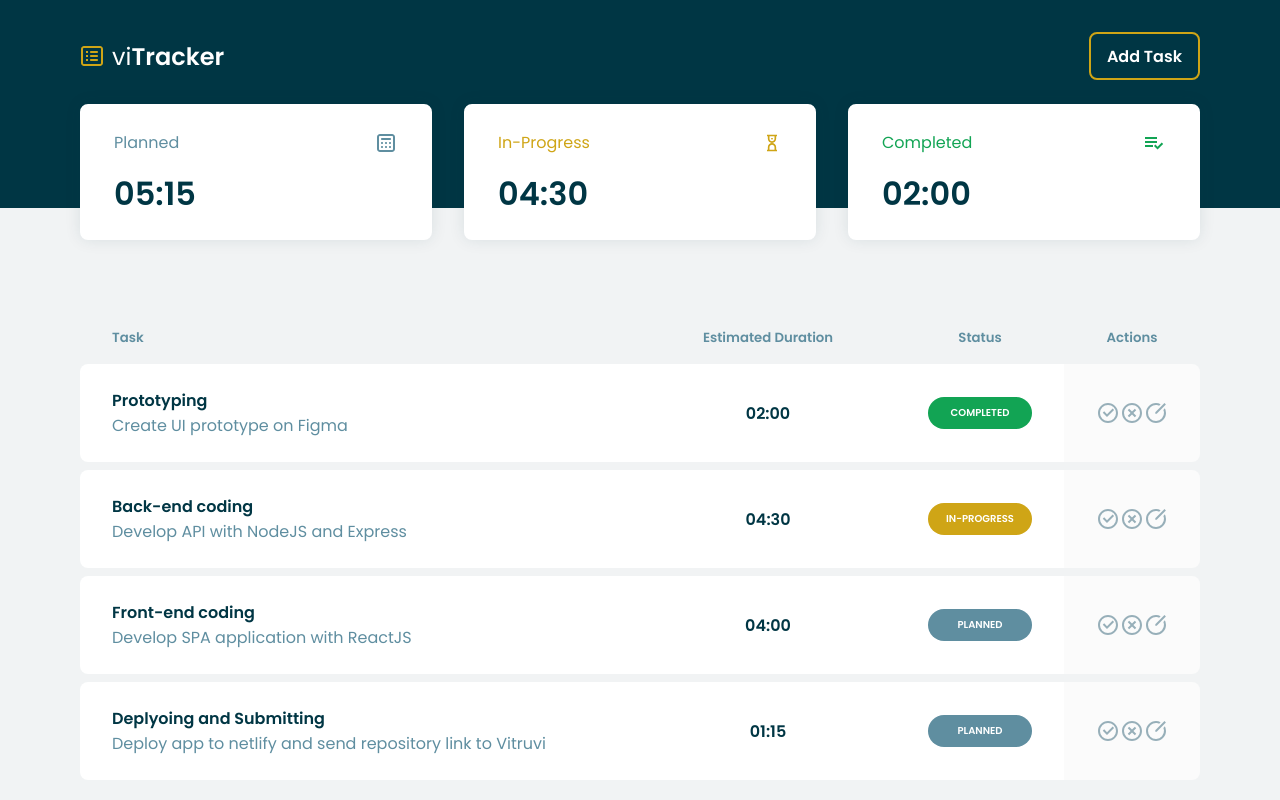
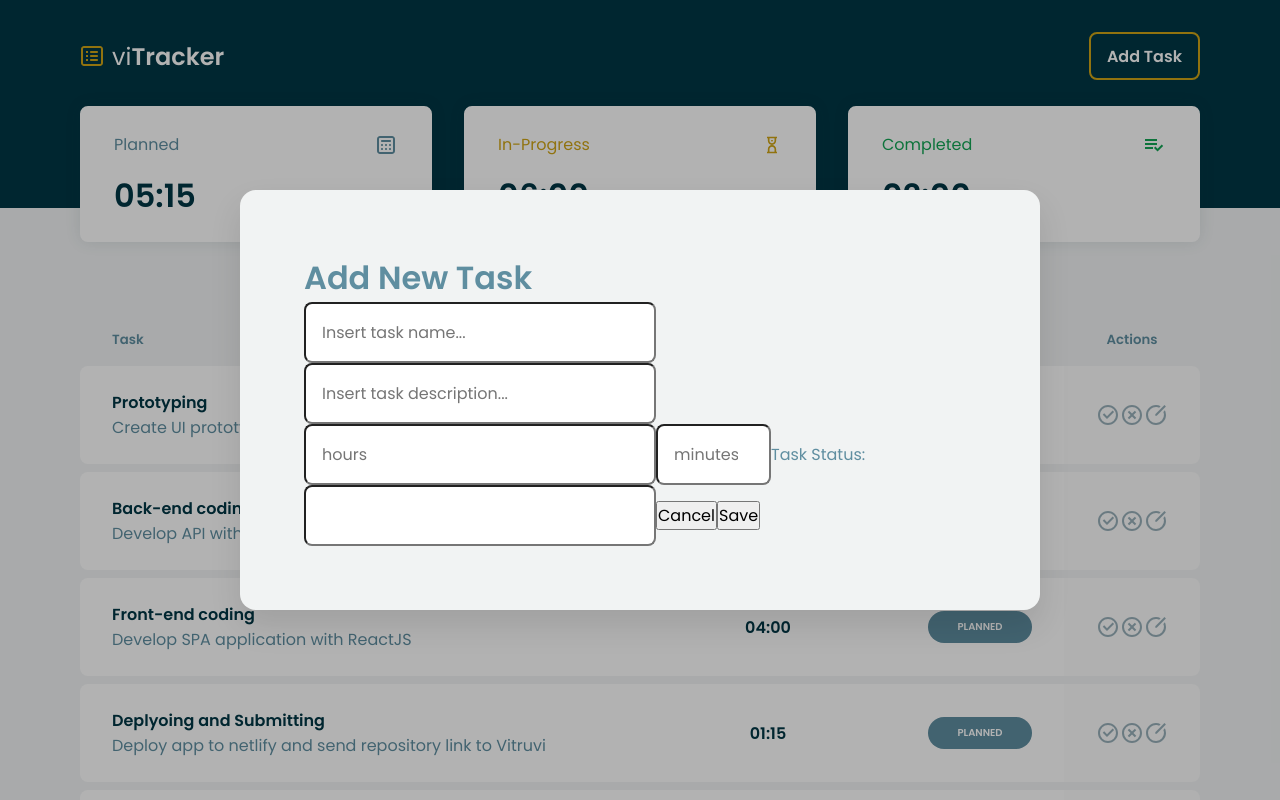
Before and after one commit to brunomendonca-com/viTracker, a React (Create React App) app: page / in a window 1280 px wide. Both pictures are taken after a click on the button "Add Task". Shown: the top 800 px of the page. Built offline with nearby package versions, Linux system fonts and the light colour scheme; data requests are answered from the project's data file.

Commit message:
Add task modal and tasks duration sum.

```diff
--- a/db.json
+++ b/db.json
@@ -27,6 +27,20 @@
       "estimate": 4500000,
       "state": "Planned",
       "id": 4
+    },
+    {
+      "name": "Bruno Mendonca",
+      "description": "Discovering new careers",
+      "estimate": 3600000,
+      "state": "In-Progress",
+      "id": 5
+    },
+    {
+      "name": "Trail Bottle Depot ",
+      "description": "teste descrptio",
+      "estimate": 1800000,
+      "state": "In-Progress",
+      "id": 6
     }
   ]
 }
--- a/src/App.tsx
+++ b/src/App.tsx
@@ -1,9 +1,12 @@
 import React, { useEffect, useState } from 'react';
+import api from './services/api';
+
+import AddTaskModal from './components/AddTaskModal';
 import Header from './components/Header';
+import StatusPanel from './components/StatusPanel';
+import TaskList from './components/TaskList';
 
 import GlobalStyle from './styles/global';
-import api from './services/api';
-import TaskList from './components/TaskList';
 
 export interface Task {
   id: number;
@@ -12,23 +15,73 @@ export interface Task {
   estimate: number;
   state: 'Planned' | 'In-Progress' | 'Completed';
 }
+export interface Status {
+  planned: number;
+  inProgress: number;
+  completed: number;
+}
 
 const App: React.FC = () => {
   const [tasks, setTasks] = useState<Task[]>([]);
+  const [modalVisible, setModalVisible] = useState<boolean>(false);
+  const [status, setStatus] = useState<Status>({
+    planned: 0,
+    inProgress: 0,
+    completed: 0,
+  });
 
   useEffect(() => {
     async function loadTasks(): Promise<void> {
       const response = await api.get('/tasks');
-      setTasks(response.data);
+      const fetchedTasks = response.data;
+      setTasks(fetchedTasks);
     }
 
     loadTasks();
   }, []);
 
+  useEffect(() => {
+    const statusSum = tasks.reduce(
+      (accumulator: Status, task: Task) => {
+        switch (task.state) {
+          case 'Planned':
+            accumulator.planned += Number(task.estimate);
+            break;
+          case 'In-Progress':
+            accumulator.inProgress += Number(task.estimate);
+            break;
+          case 'Completed':
+            accumulator.completed += Number(task.estimate);
+            break;
+          default:
+            break;
+        }
+        return accumulator;
+      },
+      {
+        planned: 0,
+        inProgress: 0,
+        completed: 0,
+      },
+    );
+
+    setStatus(statusSum);
+  }, [tasks]);
+
+  const handleOpenModal = () => {
+    setModalVisible(true);
+  };
+
+  const handleCloseModal = () => {
+    setModalVisible(false);
+  };
+
   return (
     <>
-      <Header />
-      <TaskList tasks={tasks} />
+      <Header onAddNewTask={handleOpenModal} />
+      <StatusPanel data={status} />
+      <TaskList data={tasks} />
+      {modalVisible && <AddTaskModal onCancel={handleCloseModal} />}
       <GlobalStyle />
     </>
   );
--- /dev/null
+++ b/src/components/AddTaskModal/index.tsx
@@ -0,0 +1,132 @@
+/* eslint-disable jsx-a11y/label-has-associated-control */
+/* eslint-disable jsx-a11y/control-has-associated-label */
+/* eslint-disable jsx-a11y/no-autofocus */
+import React, { FormEvent, useState } from 'react';
+
+import { ModalBackground, ModalContainer } from './styles';
+import api from '../../services/api';
+
+interface NewTask {
+  name: string;
+  description: string;
+  estimate: number;
+  state: string;
+}
+
+interface TaskModalProps {
+  onCancel: () => void;
+}
+
+const AddTaskModal: React.FC<TaskModalProps> = ({
+  onCancel,
+}: TaskModalProps) => {
+  const [name, setName] = useState<string>();
+  const [description, setDescription] = useState<string>();
+  const [hours, setHours] = useState<number>();
+  const [minutes, setMinutes] = useState<number>();
+  const [state, setState] = useState<string>();
+
+  async function handleAddTask(
+    event: FormEvent<HTMLFormElement>,
+  ): Promise<void> {
+    event.preventDefault();
+    console.log(event.target);
+    // if (!event.target) {
+    //   alert('Please, fill out all the fields.');
+    //   return;
+    // }
+
+    try {
+      let hoursToMillis;
+      let minutesToMillis;
+      let estimate;
+
+      if (hours) {
+        hoursToMillis = hours * 60 * 60 * 1000;
+      }
+      if (minutes) {
+        minutesToMillis = minutes * 60 * 1000;
+      }
+
+      if (!hoursToMillis && !minutesToMillis) estimate = 0;
+      if (hoursToMillis && !minutesToMillis) estimate = hoursToMillis;
+      if (!hoursToMillis && minutesToMillis) estimate = minutesToMillis;
+      if (hoursToMillis && minutesToMillis)
+        estimate = hoursToMillis + minutesToMillis;
+
+      const response = await api.post<NewTask>('/tasks', {
+        name,
+        description,
+        estimate,
+        state,
+      });
+      console.log(response.data);
+      onCancel();
+    } catch (err) {
+      alert('Something went wrong.');
+      onCancel();
+    }
+  }
+
+  return (
+    <ModalBackground>
+      <ModalContainer>
+        <form onSubmit={handleAddTask}>
+          <h1>Add New Task</h1>
+          <input
+            type="text"
+            placeholder="Insert task name..."
+            name="name"
+            required
+            autoFocus
+            onChange={event => setName(event.target.value)}
+          />
+          <input
+            type="text"
+            placeholder="Insert task description..."
+            name="description"
+            required
+            onChange={event => setDescription(event.target.value)}
+          />
+          <input
+            type="number"
+            placeholder="hours"
+            name="hours"
+            min="0"
+            onChange={event => setHours(Number(event.target.value))}
+          />
+          <input
+            type="number"
+            placeholder="minutes"
+            name="minutes"
+            min="0"
+            max="45"
+            step="15"
+            onChange={event => setMinutes(Number(event.target.value))}
+          />
+
+          <label htmlFor="status">Task Status:</label>
+          <input
+            list="status-options"
+            id="status"
+            name="status"
+            onChange={event => setState(event.target.value)}
+          />
+
+          <datalist id="status-options">
+            <option value="Planned" />
+            <option value="In-Progress" />
+            <option value="Completed" />
+          </datalist>
+
+          <button type="button" onClick={() => onCancel()}>
+            Cancel
+          </button>
+          <button type="submit">Save</button>
+        </form>
+      </ModalContainer>
+    </ModalBackground>
+  );
+};
+
+export default AddTaskModal;
--- /dev/null
+++ b/src/components/AddTaskModal/styles.ts
@@ -0,0 +1,34 @@
+import styled from 'styled-components';
+
+export const ModalBackground = styled.div`
+  background: rgba(0, 0, 0, 0.3);
+
+  position: absolute;
+  top: 0;
+  left: 0;
+  z-index: 99;
+
+  width: 100%;
+  height: 100vh;
+
+  display: flex;
+  align-items: center;
+  justify-content: center;
+`;
+
+export const ModalContainer = styled.div`
+  background: #f1f3f3;
+  border-radius: 16px;
+  box-shadow: 0px 16px 32px rgba(0, 0, 0, 0.1);
+  max-width: 800px;
+  margin: 0 40px;
+  padding: 64px;
+
+  display: flex;
+  align-items: center;
+
+  input {
+    border-radius: 8px;
+    padding: 16px;
+  }
+`;
--- a/src/components/Header/index.tsx
+++ b/src/components/Header/index.tsx
@@ -1,23 +1,21 @@
 import React from 'react';
 
-import { Container, Button, StatusContainer } from './styles';
+import { Container, Button } from './styles';
 
 import Logo from '../Logo';
-import StatusBox from '../StatusBox';
 
-const Header: React.FC = () => {
+interface HeaderProps {
+  onAddNewTask: () => void;
+}
+
+const Header: React.FC<HeaderProps> = ({ onAddNewTask }: HeaderProps) => {
   return (
     <Container>
       <header>
         <nav>
           <Logo />
-          <Button onClick={() => alert('Click')}>Add Task</Button>
+          <Button onClick={() => onAddNewTask()}>Add Task</Button>
         </nav>
-        <StatusContainer>
-          <StatusBox status="Planned" duration={18900000} />
-          <StatusBox status="In-Progress" duration={16200000} />
-          <StatusBox status="Completed" duration={7200000} />
-        </StatusContainer>
       </header>
     </Container>
   );
--- a/src/components/Header/styles.tsx
+++ b/src/components/Header/styles.tsx
@@ -3,7 +3,6 @@ import styled from 'styled-components';
 export const Container = styled.div`
   background: #003644;
   height: 208px;
-  margin-bottom: 32px;
 
   header {
     max-width: 1200px;
@@ -37,10 +36,3 @@ export const Button = styled.button`
     background: #cfa516;
   }
 `;
-
-export const StatusContainer = styled.div`
-  display: flex;
-  flex: 1;
-  align-items: flex-end;
-  margin-bottom: -32px;
-`;
--- a/src/components/StatusBox/index.tsx
+++ b/src/components/StatusBox/index.tsx
@@ -40,15 +40,20 @@ const StatusBox: React.FC<StatusBoxProps> = ({
   status,
   duration,
 }: StatusBoxProps) => {
+  const getParsedDuration = () => {
+    if (duration && duration > 0) {
+      return Duration.fromMillis(duration).toFormat('hh:mm');
+    }
+    return '';
+  };
+
   return (
     <Container>
       <Description>
         <h4 style={{ color: colors[status] }}>{status}</h4>
         {renderIcon(status)}
       </Description>
-      <DurationLabel>
-        {duration && Duration.fromMillis(duration).toFormat('hh:mm')}
-      </DurationLabel>
+      <DurationLabel>{getParsedDuration()}</DurationLabel>
     </Container>
   );
 };
--- a/src/components/StatusBox/styles.ts
+++ b/src/components/StatusBox/styles.ts
@@ -5,7 +5,6 @@ export const Container = styled.div`
   border: 2px solid white;
   border-radius: 8px;
   box-shadow: 0px 0px 16px rgba(0, 54, 68, 0.1);
-  cursor: pointer;
   height: 136px;
   margin-right: 32px;
   padding: 24px 32px 32px;
@@ -21,9 +20,10 @@ export const Container = styled.div`
     margin-right: 0;
   }
 
+  /* cursor: pointer;
   &:hover {
     border: 2px solid #cfa516;
-  }
+  } */
 `;
 
 export const Description = styled.div`
--- /dev/null
+++ b/src/components/StatusPanel/index.tsx
@@ -0,0 +1,27 @@
+import React from 'react';
+
+import { Container } from './styles';
+
+import StatusBox from '../StatusBox';
+
+interface StatusPanelProps {
+  data: {
+    planned: number;
+    inProgress: number;
+    completed: number;
+  };
+}
+
+const StatusPanel: React.FC<StatusPanelProps> = ({
+  data,
+}: StatusPanelProps) => {
+  return (
+    <Container>
+      <StatusBox status="Planned" duration={data.planned} />
+      <StatusBox status="In-Progress" duration={data.inProgress} />
+      <StatusBox status="Completed" duration={data.completed} />
+    </Container>
+  );
+};
+
+export default StatusPanel;
--- /dev/null
+++ b/src/components/StatusPanel/styles.ts
@@ -0,0 +1,9 @@
+import styled from 'styled-components';
+
+export const Container = styled.div`
+  display: flex;
+  max-width: 1200px;
+  margin: 0 auto;
+  margin-top: -102px;
+  padding: 0px 40px;
+`;
--- a/src/components/TaskList/index.tsx
+++ b/src/components/TaskList/index.tsx
@@ -10,9 +10,9 @@ import { Container, StatusButton } from './styles';
 import { Task } from '../../App';
 
 interface TaskListProps {
-  tasks: Task[];
+  data: Task[];
 }
-const TaskList: React.FC<TaskListProps> = ({ tasks }: TaskListProps) => {
+const TaskList: React.FC<TaskListProps> = ({ data }: TaskListProps) => {
   return (
     <Container>
       <table>
@@ -34,7 +34,7 @@ const TaskList: React.FC<TaskListProps> = ({ tasks }: TaskListProps) => {
         </thead>
 
         <tbody>
-          {tasks.map(({ name, description, estimate, state, id }) => {
+          {data.map(({ name, description, estimate, state, id }) => {
             return (
               <tr key={id}>
                 <td>
```
